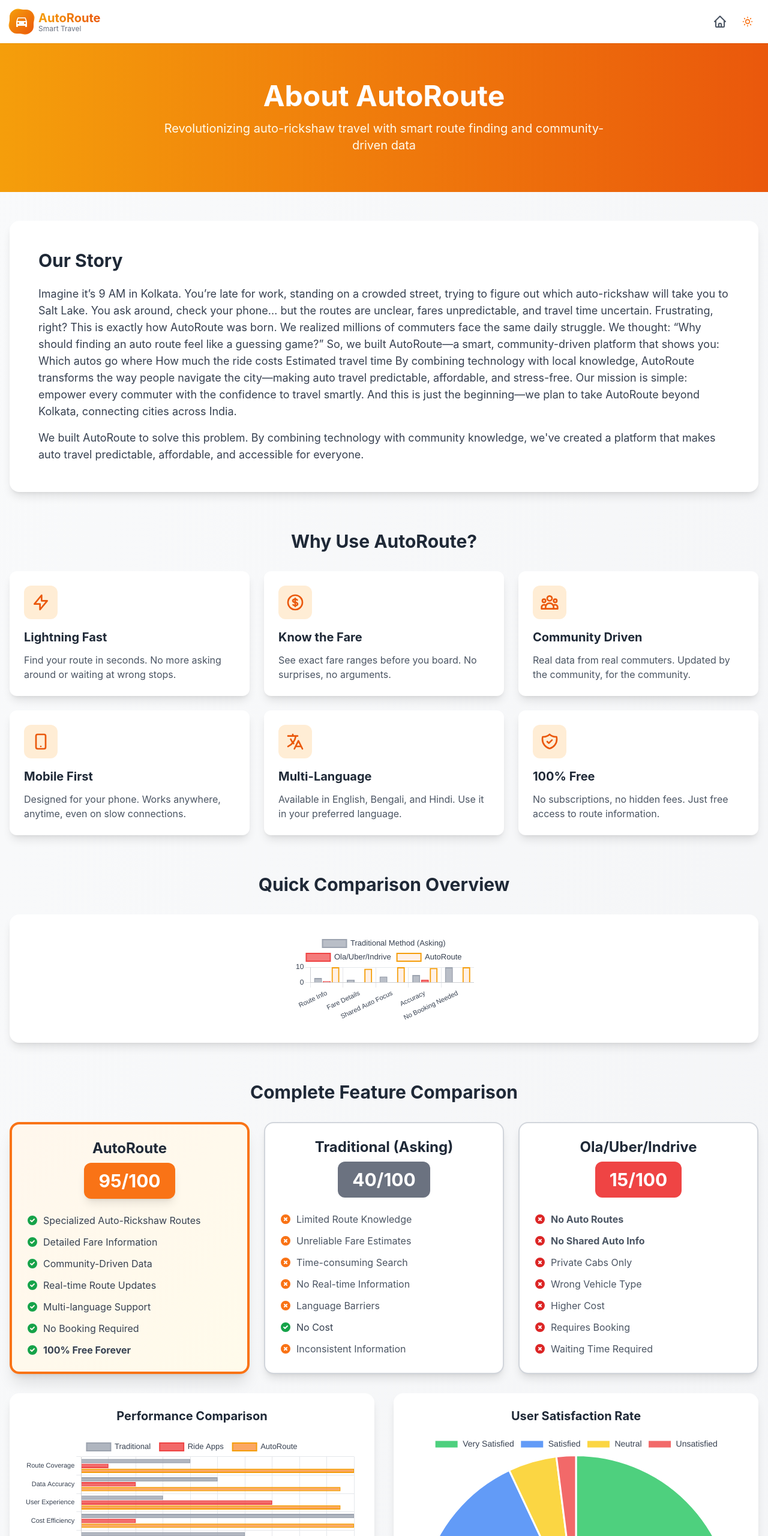
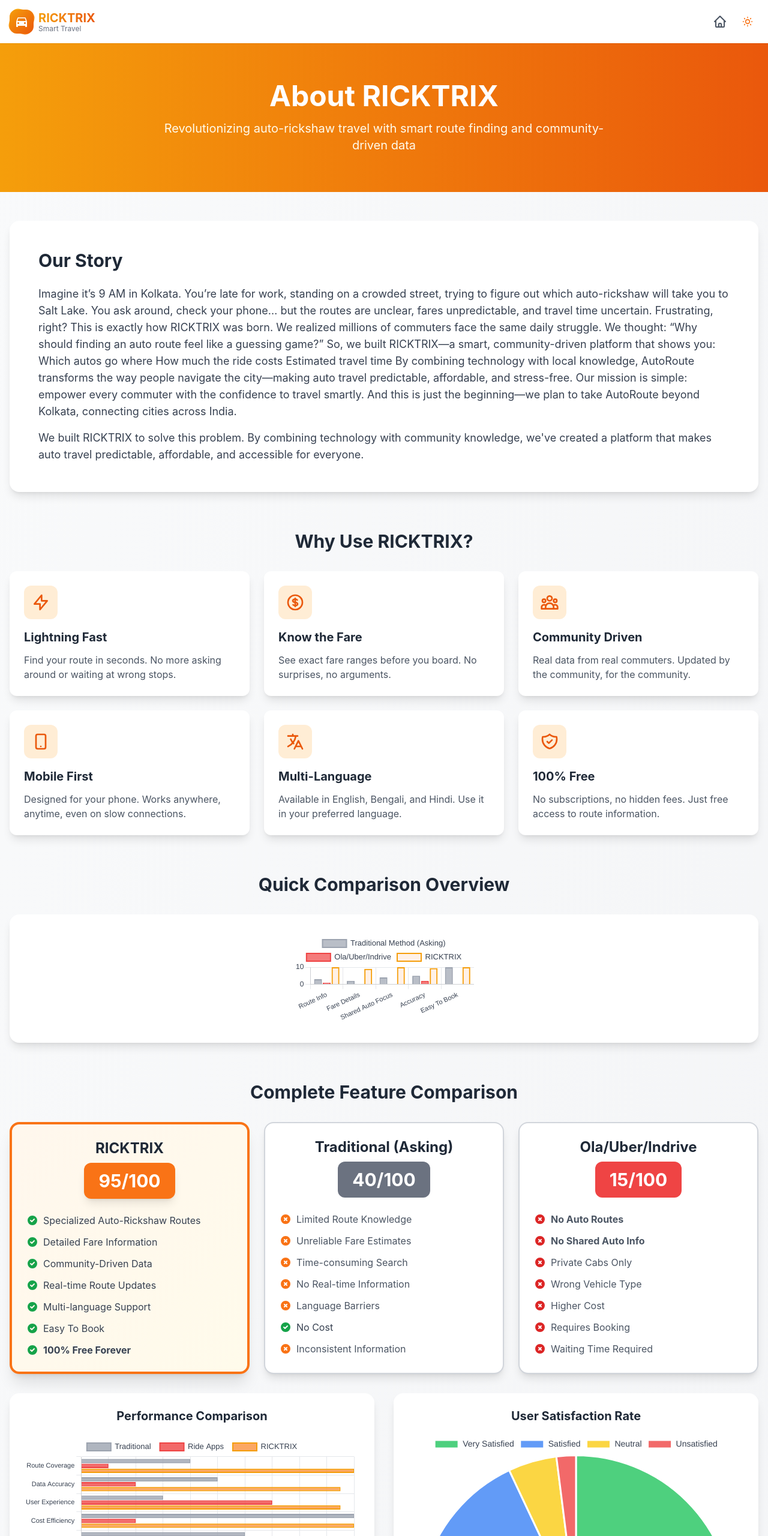
Before and after one commit to THELASTARTIST/Ricktrix, a plain HTML site: page about.html in a window 1280 px wide. Shown: the top 2560 px of the page at 60% size. Drawn offline with nearby package versions, Linux system fonts and the light colour scheme.

Commit message:
NEW DRAFT

```diff
--- a/about.html
+++ b/about.html
@@ -3,7 +3,7 @@
 <head>
     <meta charset="UTF-8">
     <meta name="viewport" content="width=device-width, initial-scale=1.0">
-    <title>About Us - AutoRoute</title>
+    <title>About Us - RICKTRIX</title>
     <script src="https://cdn.tailwindcss.com"></script>
     <script src="https://cdn.jsdelivr.net/npm/chart.js"></script>
     <script>
@@ -30,7 +30,7 @@
                         </div>
                     </div>
                     <div class="flex flex-col">
-                        <span class="text-xl font-bold bg-gradient-to-r from-amber-500 to-orange-600 bg-clip-text text-transparent">AutoRoute</span>
+                        <span class="text-xl font-bold bg-gradient-to-r from-amber-500 to-orange-600 bg-clip-text text-transparent">RICKTRIX</span>
                         <span class="text-xs text-gray-500 dark:text-gray-400 -mt-1">Smart Travel</span>
                     </div>
                 </a>
@@ -57,7 +57,7 @@
     <!-- Hero Section -->
     <div class="bg-gradient-to-r from-amber-500 to-orange-600 text-white">
         <div class="max-w-7xl mx-auto px-4 py-16 text-center">
-            <h1 class="text-4xl md:text-5xl font-bold mb-4">About AutoRoute</h1>
+            <h1 class="text-4xl md:text-5xl font-bold mb-4">About RICKTRIX</h1>
             <p class="text-xl text-amber-50 max-w-3xl mx-auto">Revolutionizing auto-rickshaw travel with smart route finding and community-driven data</p>
         </div>
     </div>
@@ -73,9 +73,9 @@
                     <p class="text-lg text-gray-700 dark:text-gray-300 mb-4">
                         Imagine it’s 9 AM in Kolkata. You’re late for work, standing on a crowded street, trying to figure out which auto-rickshaw will take you to Salt Lake. You ask around, check your phone… but the routes are unclear, fares unpredictable, and travel time uncertain. Frustrating, right?
 
-This is exactly how AutoRoute was born. We realized millions of commuters face the same daily struggle. We thought: “Why should finding an auto route feel like a guessing game?”
+This is exactly how RICKTRIX was born. We realized millions of commuters face the same daily struggle. We thought: “Why should finding an auto route feel like a guessing game?”
 
-So, we built AutoRoute—a smart, community-driven platform that shows you:
+So, we built RICKTRIX—a smart, community-driven platform that shows you:
 
 Which autos go where
 
@@ -88,7 +88,7 @@ By combining technology with local knowledge, AutoRoute transforms the way peopl
 Our mission is simple: empower every commuter with the confidence to travel smartly. And this is just the beginning—we plan to take AutoRoute beyond Kolkata, connecting cities across India.
                     </p>
                     <p class="text-lg text-gray-700 dark:text-gray-300">
-                        We built AutoRoute to solve this problem. By combining technology with community knowledge, we've created a platform
+                        We built RICKTRIX to solve this problem. By combining technology with community knowledge, we've created a platform
                         that makes auto travel predictable, affordable, and accessible for everyone.
                     </p>
                 </div>
@@ -97,7 +97,7 @@ Our mission is simple: empower every commuter with the confidence to travel smar
 
         <!-- Why Use AutoRoute -->
         <div class="mb-16">
-            <h2 class="text-3xl font-bold text-gray-800 dark:text-gray-200 mb-8 text-center">Why Use AutoRoute?</h2>
+            <h2 class="text-3xl font-bold text-gray-800 dark:text-gray-200 mb-8 text-center">Why Use RICKTRIX?</h2>
             <div class="grid md:grid-cols-3 gap-6">
                 <!-- Feature 1 -->
                 <div class="bg-white dark:bg-gray-800 rounded-xl shadow-lg p-6 hover:shadow-xl transition-shadow">
@@ -184,7 +184,7 @@ Our mission is simple: empower every commuter with the confidence to travel smar
                 <!-- AutoRoute Card -->
                 <div class="bg-gradient-to-br from-orange-50 to-amber-50 dark:from-gray-800 dark:to-gray-700 rounded-2xl shadow-xl p-6 border-4 border-orange-500">
                     <div class="text-center mb-6">
-                        <h3 class="text-2xl font-bold text-gray-800 dark:text-gray-200 mb-2">AutoRoute</h3>
+                        <h3 class="text-2xl font-bold text-gray-800 dark:text-gray-200 mb-2">RICKTRIX</h3>
                         <div class="inline-block bg-orange-500 text-white px-6 py-3 rounded-xl text-3xl font-bold shadow-lg">
                             95/100
                         </div>
@@ -224,7 +224,7 @@ Our mission is simple: empower every commuter with the confidence to travel smar
                             <svg class="w-5 h-5 text-green-600 flex-shrink-0 mt-0.5" fill="currentColor" viewBox="0 0 20 20">
                                 <path fill-rule="evenodd" d="M10 18a8 8 0 100-16 8 8 0 000 16zm3.707-9.293a1 1 0 00-1.414-1.414L9 10.586 7.707 9.293a1 1 0 00-1.414 1.414l2 2a1 1 0 001.414 0l4-4z" clip-rule="evenodd"/>
                             </svg>
-                            <span class="text-gray-700 dark:text-gray-300">No Booking Required</span>
+                            <span class="text-gray-700 dark:text-gray-300">Easy To Book</span>
                         </li>
                         <li class="flex items-start gap-2">
                             <svg class="w-5 h-5 text-green-600 flex-shrink-0 mt-0.5" fill="currentColor" viewBox="0 0 20 20">
@@ -429,7 +429,7 @@ Our mission is simple: empower every commuter with the confidence to travel smar
         <!-- CTA Section -->
         <div class="bg-gradient-to-r from-amber-500 to-orange-600 rounded-2xl p-12 text-center text-white">
             <h2 class="text-3xl font-bold mb-4">Ready to Make Your Commute Easier?</h2>
-            <p class="text-xl text-amber-50 mb-8 max-w-2xl mx-auto">Join thousands of commuters who trust AutoRoute for their daily travels</p>
+            <p class="text-xl text-amber-50 mb-8 max-w-2xl mx-auto">Join thousands of commuters who trust RICKTRIX for their daily travels</p>
             <a href="index.html" class="inline-block bg-white text-orange-600 px-10 py-4 rounded-xl font-bold text-lg hover:shadow-2xl transition-all hover:scale-105">
                 Start Finding Routes
             </a>
@@ -449,18 +449,18 @@ Our mission is simple: empower every commuter with the confidence to travel smar
                     </div>
                 </div>
                 <div class="flex flex-col">
-                    <span class="text-xl font-bold bg-gradient-to-r from-amber-500 to-orange-600 bg-clip-text text-transparent">AutoRoute</span>
+                    <span class="text-xl font-bold bg-gradient-to-r from-amber-500 to-orange-600 bg-clip-text text-transparent">RICKTRIX</span>
                     <span class="text-xs text-gray-500 -mt-1">Smart Travel</span>
                 </div>
             </div>
             <p class="mt-4 text-sm">Making auto travel easier, one route at a time.</p>
-            <div class="mt-4 text-xs">© 2025 AutoRoute. Built with ❤️ for commuters.</div>
+            <div class="mt-4 text-xs">© 2025 RICKTRIX. Built with ❤️ for commuters.</div>
         </div>
     </footer>
 
     <script>
         // Dark Mode Toggle
-        let darkMode = localStorage.getItem('autoroute-darkmode') === 'true';
+        let darkMode = localStorage.getItem('RICKTRIX-darkmode') === 'true';
 
         function initDarkMode() {
             if (darkMode) {
@@ -476,7 +476,7 @@ Our mission is simple: empower every commuter with the confidence to travel smar
 
         document.getElementById('darkModeToggle').addEventListener('click', () => {
             darkMode = !darkMode;
-            localStorage.setItem('autoroute-darkmode', darkMode);
+            localStorage.setItem('RICKTRIX-darkmode', darkMode);
             initDarkMode();
             updateChartColors();
         });
@@ -513,7 +513,7 @@ Our mission is simple: empower every commuter with the confidence to travel smar
             comparisonChart = new Chart(ctx, {
                 type: 'bar',
                 data: {
-                    labels: ['Route Info', 'Fare Details', 'Shared Auto Focus', 'Accuracy', 'No Booking Needed'],
+                    labels: ['Route Info', 'Fare Details', 'Shared Auto Focus', 'Accuracy', 'Easy To Book'],
                     datasets: [{
                         label: 'Traditional Method (Asking)',
                         data: [3, 2, 4, 5, 10],
@@ -527,7 +527,7 @@ Our mission is simple: empower every commuter with the confidence to travel smar
                         borderColor: 'rgba(239, 68, 68, 1)',
                         borderWidth: 2
                     }, {
-                        label: 'AutoRoute',
+                        label: 'RICKTRIX',
                         data: [10, 9, 10, 9.5, 10],
                         backgroundColor: colors.background,
                         borderColor: colors.primary,
@@ -601,7 +601,7 @@ Our mission is simple: empower every commuter with the confidence to travel smar
                         borderColor: 'rgba(239, 68, 68, 1)',
                         borderWidth: 2
                     }, {
-                        label: 'AutoRoute',
+                        label: 'RICKTRIX',
                         data: [10, 9.5, 9.5, 10, 10, 10, 9.5],
                         backgroundColor: darkMode ? 'rgba(249, 115, 22, 0.8)' : 'rgba(251, 146, 60, 0.8)',
                         borderColor: colors.primary,
```
Also changed, not shown: index.html (+5 -5 lines).
